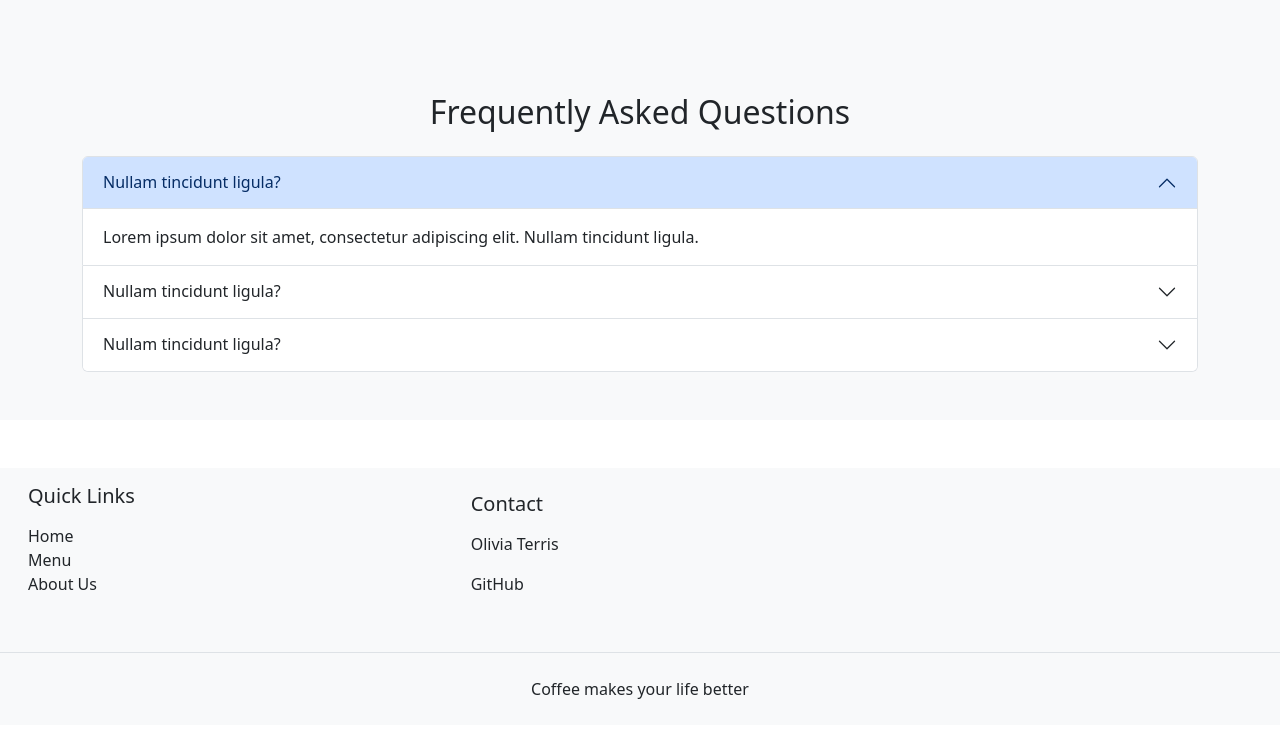
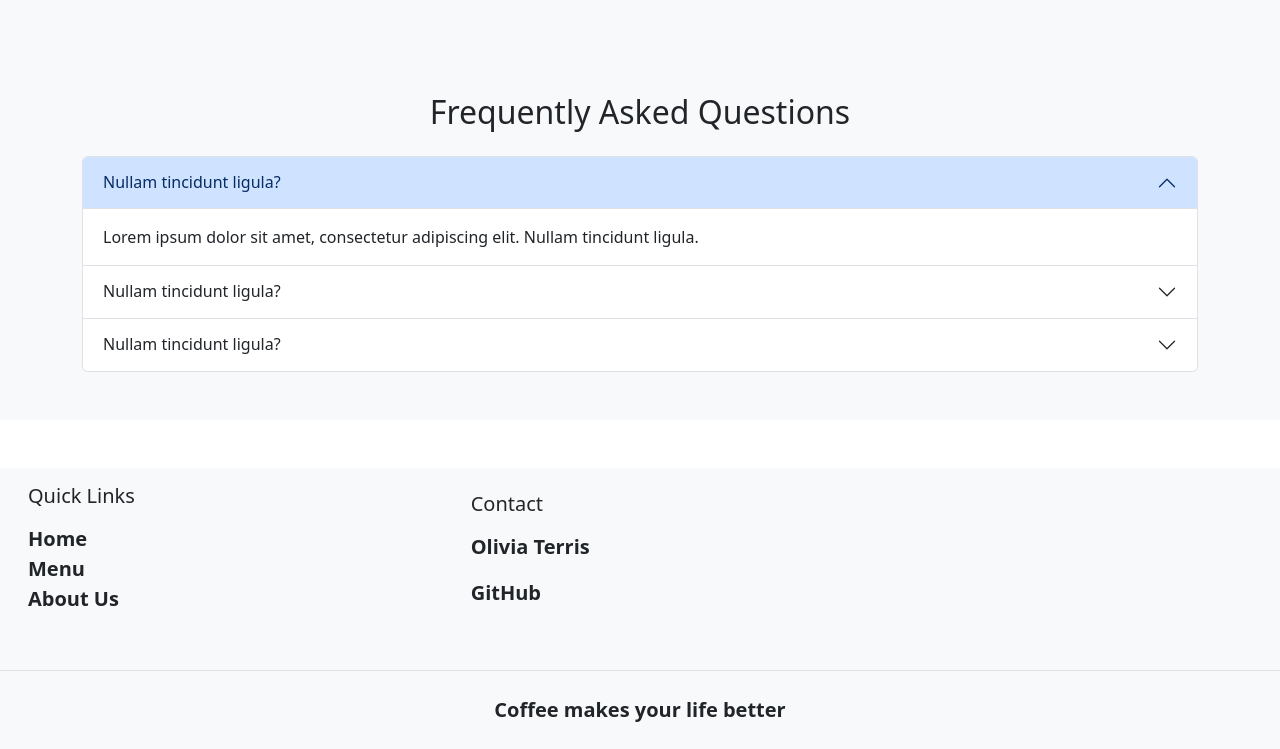
Before and after one commit to Dembem1/web_development_coursework2, a plain HTML site: page aboutUs.html in a window 1280 px wide. Shown: the part 675-1424 px from the top of the page. Before the commit the page ends 1400 px from the top, so only its background shows below. Drawn offline with nearby package versions, Linux system fonts and the light colour scheme.

Commit message:
fixed some bugs

```diff
--- a/aboutUs.html
+++ b/aboutUs.html
@@ -129,7 +129,7 @@
     </main>
 
     <!--footer-->
-    <footer class="bg-light py-4 mt-5">
+    <footer class="bg-light py-4 mt-5 m-0 fw-bold fs-5">
         <div class="container-xxl">
             <div class="row g-4 text-center text-md-start">
 
@@ -154,6 +154,7 @@
                     <p class="mb-0 text-dark">Coffee makes your life better </p>
                 </div>
             </div>
+        </div>
     </footer>
 
     <script src="https://cdn.jsdelivr.net/npm/bootstrap@5.3.3/dist/js/bootstrap.bundle.min.js" integrity="sha384-YvpcrYf0tY3lHB60NNkmXc5s9fDVZLESaAA55NDzOxhy9GkcIdslK1eN7N6jIeHz" crossorigin="anonymous"></script>
```
Also changed, not shown: index.html (+2 -1 lines), menu.html (+2 -1 lines). Lines whose indentation alone changed are shown as unchanged.
